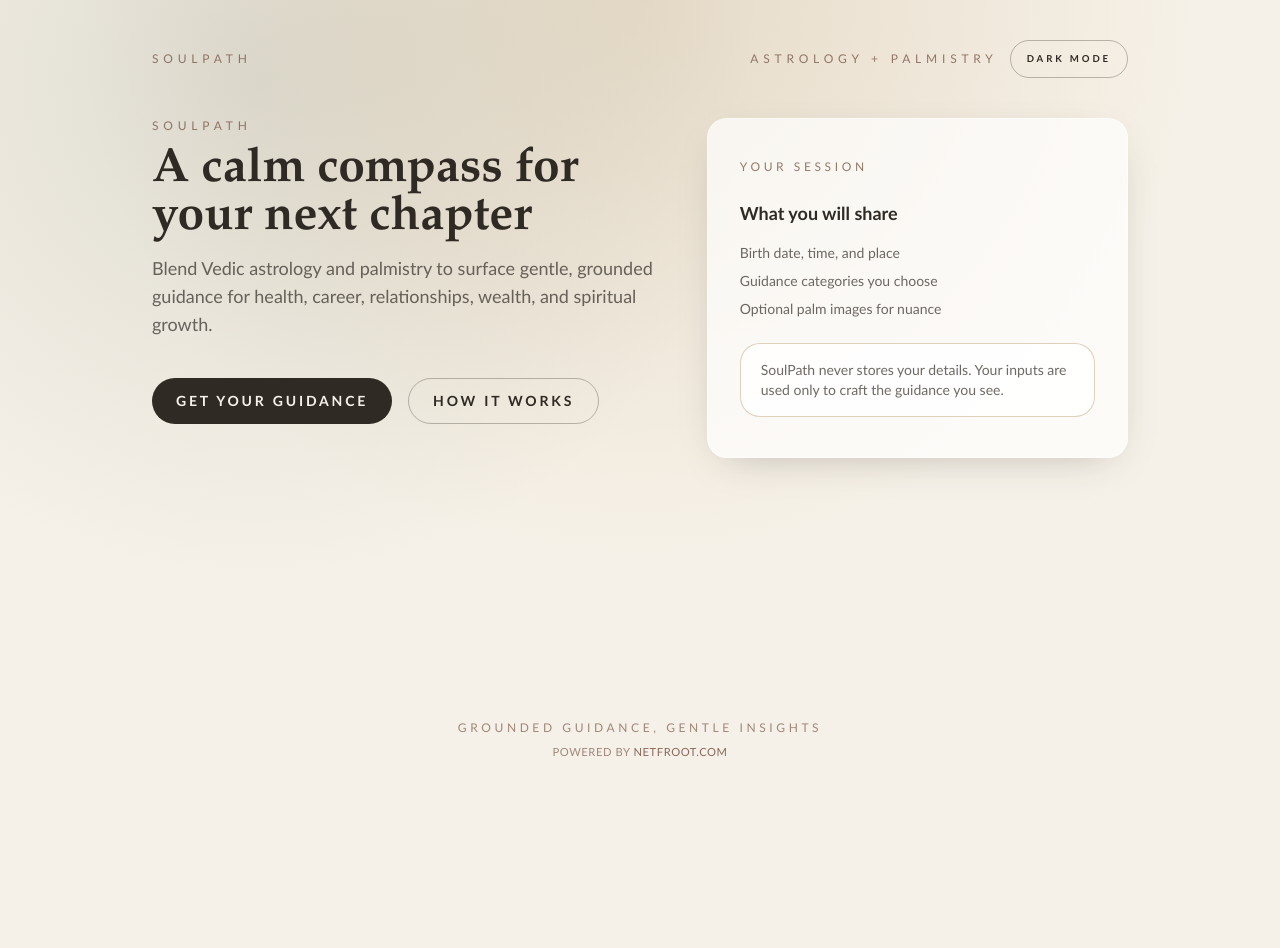
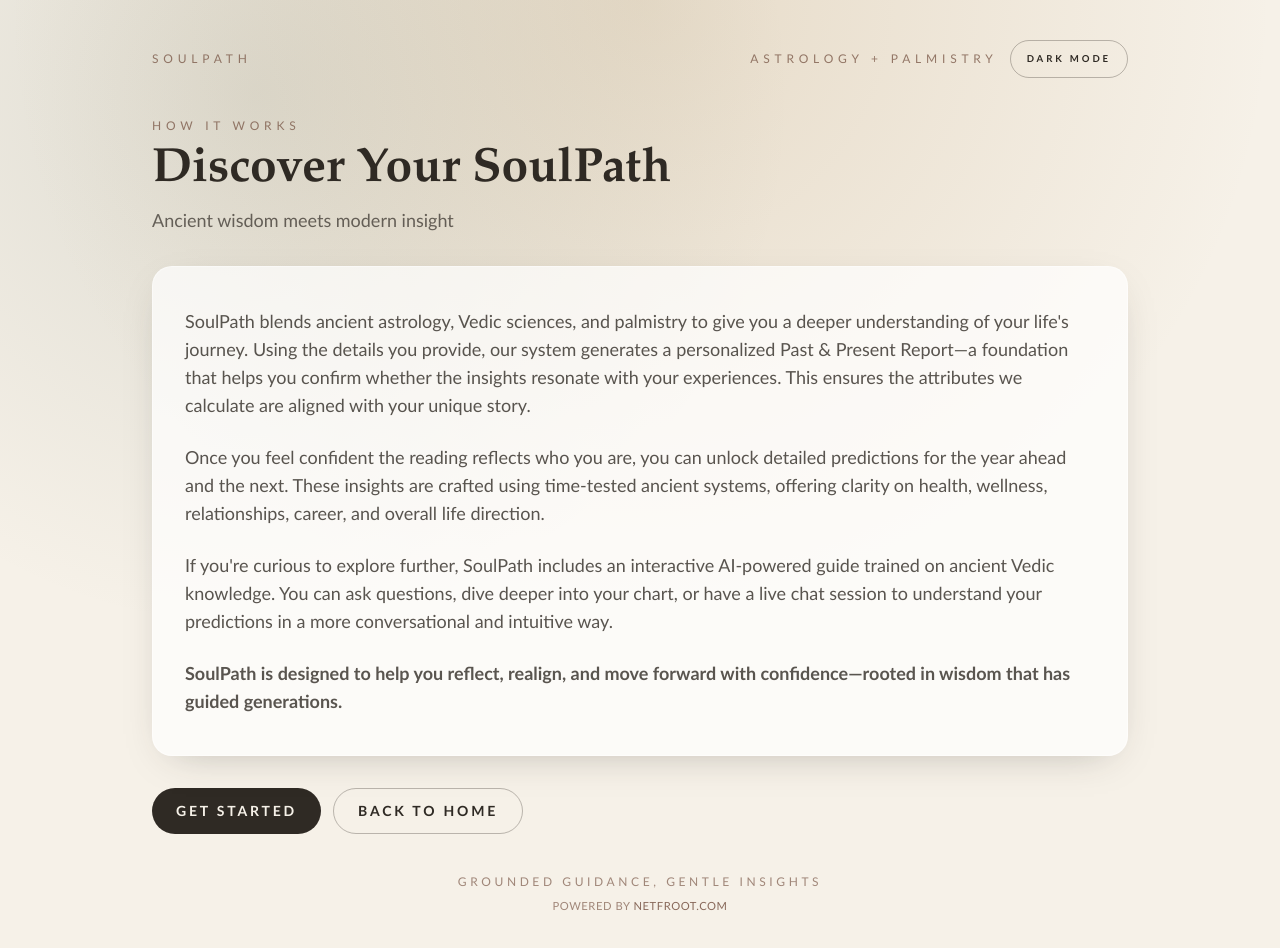
Before and after one commit to Mayank1619/SoulPath, a React (Vite) app: page /how-it-works in a window 1280 px wide. Before the commit this address led to /. Shown: the top 948 px of the page. Before the commit the page ends 800 px from the top, so only its background shows below. Built offline with nearby package versions, Linux system fonts and the light colour scheme.

Commit message:
complete version with minor edits how it works fevicon etc

```diff
--- a/index.html
+++ b/index.html
@@ -1,13 +1,16 @@
 <!doctype html>
 <html lang="en">
+
 <head>
   <meta charset="UTF-8" />
-    <link rel="icon" type="image/svg+xml" href="/vite.svg" />
+  <link rel="icon" type="image/png" href="/favicon.png" />
   <meta name="viewport" content="width=device-width, initial-scale=1.0" />
-    <title>3</title>
+  <title>SoulPath</title>
 </head>
+
 <body>
   <div id="root"></div>
   <script type="module" src="/src/main.tsx"></script>
 </body>
+
 </html>
--- a/src/App.tsx
+++ b/src/App.tsx
@@ -9,6 +9,7 @@
 import { Resonance } from "./pages/Resonance";
 import { Results } from "./pages/Results";
 import { Chatbot } from "./pages/Chatbot";
+import { HowItWorks } from "./pages/HowItWorks";
 
 export default function App() {
     const [theme, setTheme] = useState<"light" | "dark">("light");
@@ -41,6 +42,7 @@
                         <Route path="/resonance" element={<Resonance />} />
                         <Route path="/results" element={<Results />} />
                         <Route path="/chatbot" element={<Chatbot />} />
+                        <Route path="/how-it-works" element={<HowItWorks />} />
                         <Route path="*" element={<Navigate to="/" replace />} />
                     </Routes>
                 </PageShell>
--- a/src/components/PageShell.tsx
+++ b/src/components/PageShell.tsx
@@ -1,4 +1,5 @@
 import type { ReactNode } from "react";
+import { Link } from "react-router-dom";
 
 interface PageShellProps {
     children: ReactNode;
@@ -11,7 +12,9 @@
         <div className="shell">
             <div className="mx-auto flex min-h-screen max-w-5xl flex-col px-6 py-10">
                 <header className="flex flex-wrap items-center justify-between gap-4 text-xs uppercase tracking-[0.4em] text-rosewood/80">
-                    <span>SoulPath</span>
+                    <Link to="/" className="hover:text-rosewood transition-colors cursor-pointer">
+                        SoulPath
+                    </Link>
                     <div className="flex items-center gap-3">
                         <span className="hidden sm:inline">Astrology + Palmistry</span>
                         <button
--- a/src/pages/BirthDetails.tsx
+++ b/src/pages/BirthDetails.tsx
@@ -7,7 +7,9 @@
 export function BirthDetails() {
     const navigate = useNavigate();
     const { details, setDetails } = useGuidance();
-    const [errors, setErrors] = useState<Record<string, string>>({});
+    useEffect(() => {
+        document.title = "SoulPath | Birth Details";
+    }, []); const [errors, setErrors] = useState<Record<string, string>>({});
 
     const handleChange = (field: keyof typeof details, value: string) => {
         setDetails({ ...details, [field]: value });
--- a/src/pages/Categories.tsx
+++ b/src/pages/Categories.tsx
@@ -1,4 +1,4 @@
-import { useMemo, useState } from "react";
+import { useEffect, useMemo, useState } from "react";
 import { useNavigate } from "react-router-dom";
 import { CategoryCard } from "../components/CategoryCard";
 import { StepHeader } from "../components/StepHeader";
@@ -17,6 +17,10 @@
     const navigate = useNavigate();
     const { categories, setCategories } = useGuidance();
     const [error, setError] = useState<string | null>(null);
+
+    useEffect(() => {
+        document.title = "SoulPath | Categories";
+    }, []);
 
     const selected = useMemo(() => new Set(categories), [categories]);
 
--- a/src/pages/Chatbot.tsx
+++ b/src/pages/Chatbot.tsx
@@ -19,6 +19,10 @@
     const [error, setError] = useState<string | null>(null);
     const messagesEndRef = useRef<HTMLDivElement>(null);
     const abortControllerRef = useRef<AbortController | null>(null);
+
+    useEffect(() => {
+        document.title = "SoulPath | Chat";
+    }, []);
 
     useEffect(() => {
         // Initial welcome message
--- /dev/null
+++ b/src/pages/HowItWorks.tsx
@@ -0,0 +1,46 @@
+import { useEffect } from "react";
+import { Link } from "react-router-dom";
+import { StepHeader } from "../components/StepHeader";
+
+export function HowItWorks() {
+    useEffect(() => {
+        document.title = "SoulPath | How It Works";
+    }, []);
+
+    return (
+        <section className="space-y-8">
+            <StepHeader
+                eyebrow="How It Works"
+                title="Discover Your SoulPath"
+                subtitle="Ancient wisdom meets modern insight"
+            />
+
+            <div className="glass-card px-8 py-10 space-y-6">
+                <p className="text-base md:text-lg text-ink/80 leading-relaxed">
+                    SoulPath blends ancient astrology, Vedic sciences, and palmistry to give you a deeper understanding of your life's journey. Using the details you provide, our system generates a personalized Past & Present Report—a foundation that helps you confirm whether the insights resonate with your experiences. This ensures the attributes we calculate are aligned with your unique story.
+                </p>
+
+                <p className="text-base md:text-lg text-ink/80 leading-relaxed">
+                    Once you feel confident the reading reflects who you are, you can unlock detailed predictions for the year ahead and the next. These insights are crafted using time‑tested ancient systems, offering clarity on health, wellness, relationships, career, and overall life direction.
+                </p>
+
+                <p className="text-base md:text-lg text-ink/80 leading-relaxed">
+                    If you're curious to explore further, SoulPath includes an interactive AI‑powered guide trained on ancient Vedic knowledge. You can ask questions, dive deeper into your chart, or have a live chat session to understand your predictions in a more conversational and intuitive way.
+                </p>
+
+                <p className="text-base md:text-lg text-ink/80 leading-relaxed font-semibold">
+                    SoulPath is designed to help you reflect, realign, and move forward with confidence—rooted in wisdom that has guided generations.
+                </p>
+            </div>
+
+            <div className="flex flex-wrap gap-3">
+                <Link to="/categories" className="primary-button">
+                    Get Started
+                </Link>
+                <Link to="/" className="ghost-button">
+                    Back to Home
+                </Link>
+            </div>
+        </section>
+    );
+}
--- a/src/pages/Landing.tsx
+++ b/src/pages/Landing.tsx
@@ -1,7 +1,12 @@
+import { useEffect } from "react";
 import { Link } from "react-router-dom";
 import { StepHeader } from "../components/StepHeader";
 
 export function Landing() {
+    useEffect(() => {
+        document.title = "SoulPath | Home";
+    }, []);
+
     return (
         <section className="grid gap-10 lg:grid-cols-[1.1fr_0.9fr]">
             <div className="space-y-10">
@@ -14,9 +19,9 @@
                     <Link to="/categories" className="primary-button">
                         Get Your Guidance
                     </Link>
-                    <button type="button" className="ghost-button">
+                    <Link to="/how-it-works" className="ghost-button">
                         How it Works
-                    </button>
+                    </Link>
                 </div>
             </div>
             <div className="glass-card flex flex-col justify-between gap-6 px-8 py-10">
--- a/src/pages/PalmUpload.tsx
+++ b/src/pages/PalmUpload.tsx
@@ -1,4 +1,5 @@
 import type { ChangeEvent } from "react";
+import { useEffect } from "react";
 import { useNavigate } from "react-router-dom";
 import { StepHeader } from "../components/StepHeader";
 import { useGuidance } from "../context/GuidanceContext";
@@ -6,6 +7,10 @@
 export function PalmUpload() {
     const navigate = useNavigate();
     const { palms, setPalms, resetResponse, resetPreview } = useGuidance();
+
+    useEffect(() => {
+        document.title = "SoulPath | Palm Upload";
+    }, []);
 
     const handleFileChange =
         (side: "left" | "right") => (event: ChangeEvent<HTMLInputElement>) => {
--- a/src/pages/Resonance.tsx
+++ b/src/pages/Resonance.tsx
@@ -7,6 +7,11 @@
 
 export function Resonance() {
     const navigate = useNavigate();
+
+    useEffect(() => {
+        document.title = "SoulPath | Resonance";
+    }, []);
+
     const {
         details,
         traitsPreview,
--- a/src/pages/Results.tsx
+++ b/src/pages/Results.tsx
@@ -17,6 +17,10 @@
         resonanceAccepted,
     } = useGuidance();
     const [openSections, setOpenSections] = useState<string[]>([]);
+
+    useEffect(() => {
+        document.title = "SoulPath | Results";
+    }, []);
 
     useEffect(() => {
         if (!response && !isLoading) {
```
Also changed, not shown: public/favicon.png (added). Lines whose indentation alone changed are shown as unchanged.
